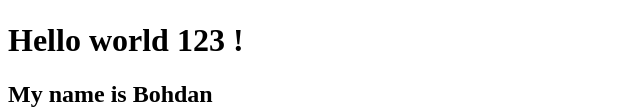
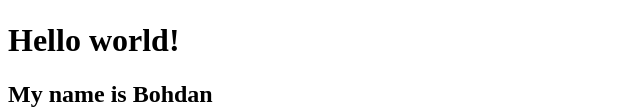
Before and after one commit to Bohdan2903/Lesson-1, a plain HTML site: page index.html in a window 1280 px wide. Shown: the part 311-423 px from the top of the page, without its empty margins (0-640 px from the left). Drawn offline with Linux system fonts and the light colour scheme.

Commit message:
fix text
Signed-off-by: Bohdan2903 <bogdanprodan20@gmail.com>

```diff
--- a/index.html
+++ b/index.html
@@ -25,7 +25,7 @@
       </video>
     </div>
 
-    <h1>Hello world 123 !</h1>
+    <h1>Hello world!</h1>
     <h2>My name is Bohdan</h2>
 
     <form action="#">
```
